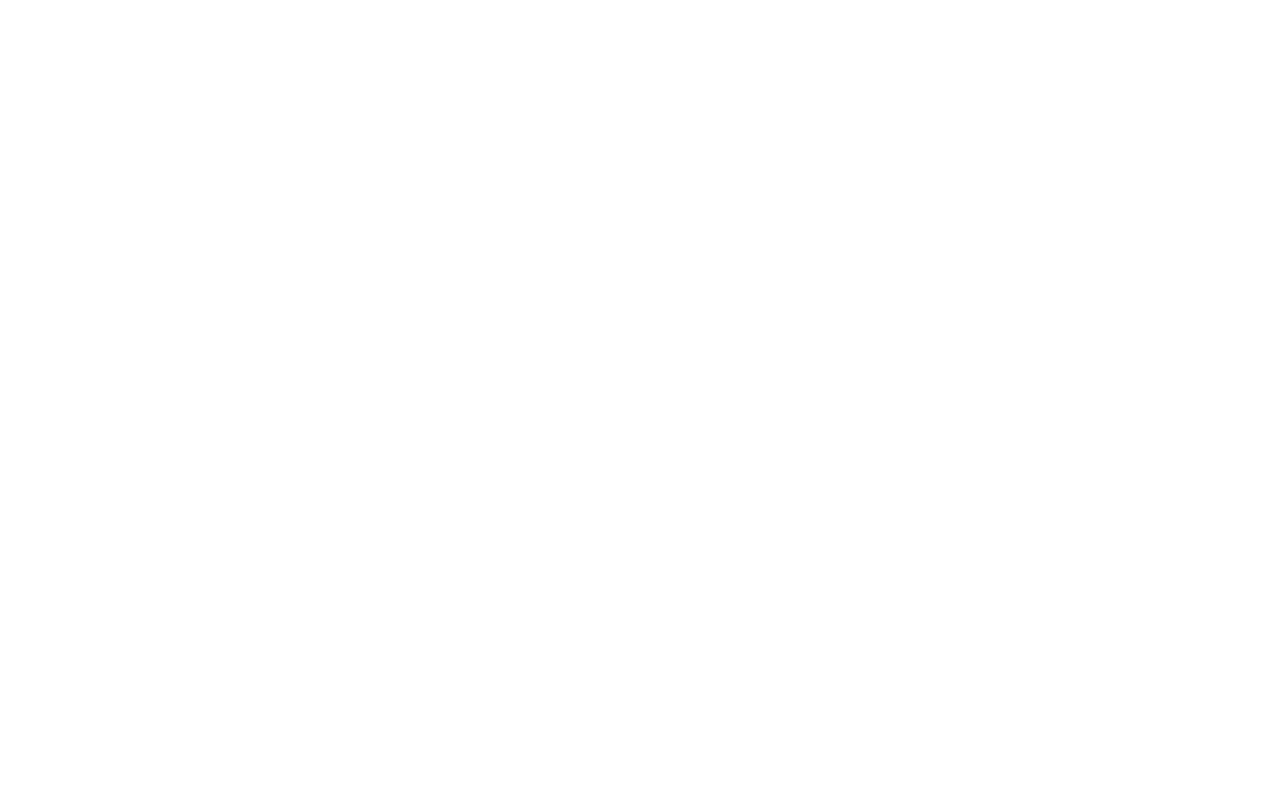
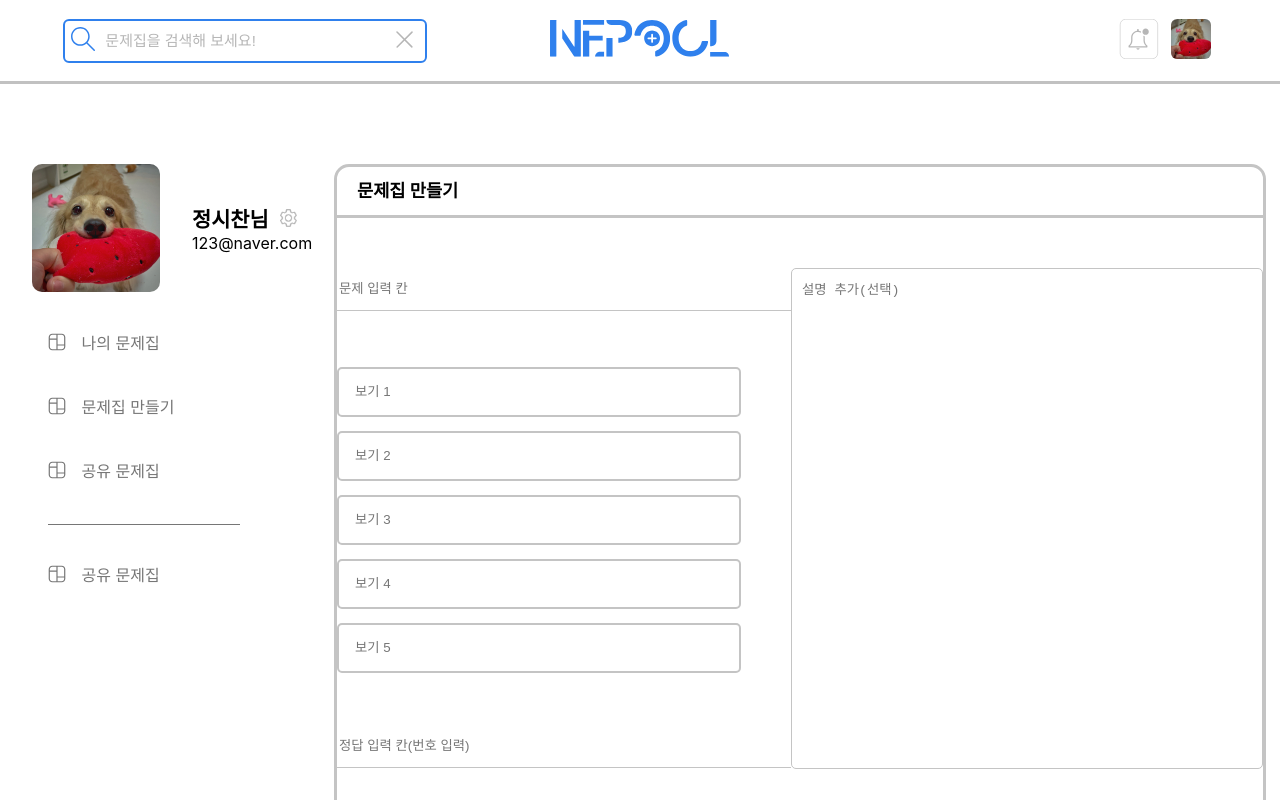
Before and after one commit to jinyun3075/NePool, a React (Create React App) app in the folder FrontEnd/workbook/: page /add in a window 1280 px wide. Before the commit this address had no page. Shown: the top 800 px of the page. Built offline with nearby package versions, Linux system fonts and the light colour scheme.

Commit message:
Add 문제집 만들기 페이지 추가

```diff
--- a/FrontEnd/workbook/src/App.js
+++ b/FrontEnd/workbook/src/App.js
@@ -6,6 +6,7 @@
 import Join from './pages/Join';
 import Study from './pages/Study';
 import AllPost from './pages/Allpost';
+import AddPage from './pages/Add';
 
 function App() {
   return (
@@ -17,6 +18,7 @@
         <Route path="/join" element={<Join />} />
         <Route path="/studymode" element={<Study />} />
         <Route path="/allpost" element={<AllPost />} />
+        <Route path="/add" element={<AddPage />} />
       </Routes>
     </>
     )
--- /dev/null
+++ b/FrontEnd/workbook/src/components/add/add.js
@@ -0,0 +1,11 @@
+import HeaderSignin from "../header/header";
+import Background from "./background";
+
+export default function Add() {
+    return (
+      <>
+      <HeaderSignin />
+      <Background />
+      </>
+    )
+  }
--- /dev/null
+++ b/FrontEnd/workbook/src/components/add/addContent.js
@@ -0,0 +1,130 @@
+import styled from "styled-components";
+import { COLORS } from "../../constants/index";
+
+export default function AddCont() {
+    return (
+      <>
+      <Right>
+          <Myworkbook>
+            <p>문제집 만들기</p>
+          </Myworkbook>
+          <MakeBox>
+            <LeftBox>
+              <Input placeholder="문제 입력 칸" />
+              <div>
+                <InputNum placeholder="보기 1" />
+                <InputNum placeholder="보기 2" />
+                <InputNum placeholder="보기 3" />
+                <InputNum placeholder="보기 4" />
+                <InputNum placeholder="보기 5" />
+              </div>
+              <Input placeholder="정답 입력 칸(번호 입력)"/>
+            </LeftBox>
+            <RightBox>
+              <InputTxt placeholder="설명 추가(선택)"/>
+            </RightBox>
+          </MakeBox>
+          <Btn>수정</Btn>
+        </Right>
+      </>
+    )
+  }
+  const Myworkbook = styled.div`
+  border-bottom: 3px solid ${COLORS.light_gray};
+  height: 6%;
+  p {
+    font-size: 1.1rem;
+    font-weight: 700;
+    line-height: 3rem;
+    margin-left: 20px;
+  }
+`;
+
+const Right = styled.article`
+  position: relative;
+  margin: 0 auto;
+  border: 3px solid ${COLORS.light_gray};
+  border-radius: 15px;
+  flex-basis: 70%;
+`;
+
+//내부내용
+  const MakeBox = styled.form`
+  display: flex;
+  justify-content: space-around;
+  margin: 50px 0px;
+
+`;
+const Input = styled.input`
+  width: 450px;
+  height: 40px;
+  color: ${COLORS.black};
+  margin-bottom: 22px;
+  border: none;
+  border-bottom: 1px solid ${COLORS.light_gray};
+  background: none;
+  &::placeholder {
+    color: #767676;
+  }
+  &:focus {
+    outline: none;
+    border-bottom: 1px solid ${COLORS.blue};
+  }
+`;
+const LeftBox = styled.div`
+  display: flex;
+  flex-direction: column;
+  height: 525px;
+  div{
+      margin: 20px 0 40px;
+  }
+`
+const RightBox = styled.div`
+  /* display: flex; */
+
+`
+const InputNum = styled.input`
+  display: block;
+  width: 368px;
+  height: 40px;
+  color: ${COLORS.black};
+  margin: 14px 0 12px;
+  padding: 3px 16px;
+  border: 2px solid ${COLORS.light_gray};
+  border-radius: 5px;
+  background: none;
+  &::placeholder {
+    color: #767676;
+  }
+  &:focus {
+    outline: none;
+    border: 1px solid ${COLORS.blue};
+  }
+`
+const InputTxt = styled.textarea`
+  display: block;
+  width: 450px;
+  height: 479px;
+  color: ${COLORS.black};
+  /* margin: 14px 0 12px; */
+  padding: 10px 10px;
+  border: 1px solid ${COLORS.light_gray};
+  border-radius: 5px;
+  background: none;
+  resize: none;
+  &::placeholder {
+    color: #767676;
+  }
+  &:focus {
+    outline: none;
+    border: 1px solid ${COLORS.blue};
+  }
+`
+const Btn = styled.button`
+  width: 80px;
+  height: 40px;
+  color: white;
+  background-color: ${COLORS.blue};
+  border-radius: 6px;
+  margin-left: 40px;
+`
--- /dev/null
+++ b/FrontEnd/workbook/src/components/add/background.js
@@ -0,0 +1,240 @@
+import React, { useState } from "react";
+import styled from "styled-components";
+import { COLORS } from "../../constants/index";
+import AddCont from "./addContent";
+
+export default function Background() {
+  return (
+    <>
+      <Section>
+        <Left>
+          <Profile>
+            <div>
+              <ProfileImage src="/img/mango.jpg" alt="profile"></ProfileImage>
+            </div>
+
+            <Info>
+              <div>
+                <Name>정시찬님</Name>
+                <InfoImg src="/img/profileupdate.png"></InfoImg>
+              </div>
+              <Email>123@naver.com</Email>
+            </Info>
+          </Profile>
+
+          <Workbook>
+            <ul>
+              <WorkbookLi>
+                <WorkbookImg src="/img/vector.svg" alt="문제집"></WorkbookImg>
+                <WorkbookP>나의 문제집</WorkbookP>
+              </WorkbookLi>
+
+              <WorkbookLi>
+                <WorkbookImg src="/img/vector.svg" alt="문제집"></WorkbookImg>
+                <WorkbookP>문제집 만들기</WorkbookP>
+              </WorkbookLi>
+
+              <WorkbookLi>
+                <WorkbookImg src="/img/vector.svg" alt="문제집"></WorkbookImg>
+                <WorkbookP>공유 문제집</WorkbookP>
+              </WorkbookLi>
+
+              <WorkbookLi>
+                <WorkbookImg src="/img/vector.svg" alt="문제집"></WorkbookImg>
+                <WorkbookP>공유 문제집</WorkbookP>
+              </WorkbookLi>
+            </ul>
+          </Workbook>
+        </Left>
+      <AddCont />
+      </Section>
+    </>
+  );
+}
+
+const MakeBox = styled.form`
+  display: flex;
+  justify-content: space-around;
+  margin: 50px 0px;
+
+`;
+const Input = styled.input`
+  width: 450px;
+  height: 40px;
+  color: ${COLORS.black};
+  margin-bottom: 22px;
+  border: none;
+  border-bottom: 1px solid ${COLORS.light_gray};
+  background: none;
+  &::placeholder {
+    color: #767676;
+  }
+  &:focus {
+    outline: none;
+    border-bottom: 1px solid ${COLORS.blue};
+  }
+`;
+const LeftBox = styled.div`
+  display: flex;
+  flex-direction: column;
+  height: 525px;
+  div{
+      margin: 20px 0 40px;
+  }
+`
+const RightBox = styled.div`
+  /* display: flex; */
+
+`
+const InputNum = styled.input`
+  display: block;
+  width: 368px;
+  height: 40px;
+  color: ${COLORS.black};
+  margin: 14px 0 12px;
+  padding: 3px 16px;
+  border: 2px solid ${COLORS.light_gray};
+  border-radius: 5px;
+  background: none;
+  &::placeholder {
+    color: #767676;
+  }
+  &:focus {
+    outline: none;
+    border: 1px solid ${COLORS.blue};
+  }
+`
+const InputTxt = styled.textarea`
+  display: block;
+  width: 450px;
+  height: 479px;
+  color: ${COLORS.black};
+  /* margin: 14px 0 12px; */
+  padding: 10px 10px;
+  border: 1px solid ${COLORS.light_gray};
+  border-radius: 5px;
+  background: none;
+  resize: none;
+  &::placeholder {
+    color: #767676;
+  }
+  &:focus {
+    outline: none;
+    border: 1px solid ${COLORS.blue};
+  }
+`
+const Btn = styled.button`
+  width: 80px;
+  height: 40px;
+  color: white;
+  background-color: ${COLORS.blue};
+  border-radius: 6px;
+  margin-left: 40px;
+`
+
+const Section = styled.article`
+  width: 100%;
+  height: 800px;
+  margin-top: 80px;
+  display: flex;
+`;
+
+const Left = styled.article`
+  flex-basis: 25%;
+`;
+
+const Profile = styled.div`
+  display: flex;
+  div {
+    width: 100%;
+    margin-left: 2em;
+    display: flex;
+  }
+`;
+
+const ProfileImage = styled.img`
+  width: 100%;
+  height: 100%;
+  border-radius: 10px;
+`;
+
+const Info = styled.div`
+  margin-left: 3px;
+  display: flex;
+  flex-direction: column;
+  justify-content: center;
+  align-items: start;
+  div {
+    margin: 0 auto;
+    display: flex;
+    justify-content: start;
+    align-items: center;
+    width: 100%;
+  }
+`;
+
+const InfoImg = styled.img`
+  width: 1.1rem;
+  height: 1.1rem;
+  margin-left: 0.7em;
+  line-height: 1rem;
+  cursor: pointer;
+`;
+
+const Name = styled.p`
+  font-size: 1.3rem;
+  font-weight: 700;
+`;
+
+const Email = styled.p`
+  font-size: 1rem;
+`;
+
+const Workbook = styled.div`
+  cursor: pointer;
+  margin-top: 30px;
+`;
+
+const WorkbookLi = styled.li`
+  margin-top: 1.5em;
+  padding: 0.5em 3em;
+  border-top-right-radius: 15px;
+  border-bottom-right-radius: 15px;
+  width: 45%;
+  display: flex;
+  align-items: center;
+
+  &:nth-child(4) {
+    margin-top: 4em;
+    position: relative;
+    &:before {
+      position: absolute;
+      top: -30px;
+      width: 80%;
+      content: "";
+      height: 0.5px;
+      background-color: ${COLORS.gray};
+    }
+  }
+
+  &:hover {
+    background-color: ${COLORS.blue};
+    .vector path {
+      fill: white;
+    }
+    p {
+      color: white;
+    }
+  }
+`;
+
+const WorkbookImg = styled.img`
+  width: 1.1rem;
+  height: 1.1rem;
+  color: gray;
+`;
+
+const WorkbookP = styled.p`
+  color: ${COLORS.gray};
+  margin-left: 1em;
+`;
--- /dev/null
+++ b/FrontEnd/workbook/src/pages/Add.js
@@ -0,0 +1,9 @@
+import Add from "../components/add/add";
+
+export default function AddPage() {
+  return (
+    <>
+      <Add />
+    </>
+    )
+}
```
